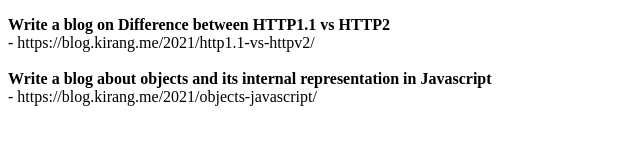
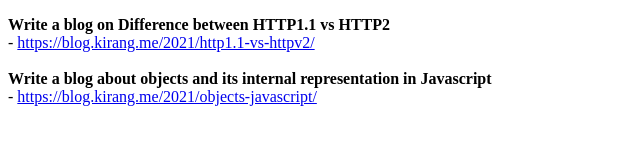
Before and after one commit to notkiran/tasks, a plain HTML site: page task1/index.html in a window 1280 px wide. Shown: the whole page, without its empty margins (0-640 px from the left). Drawn offline with Linux system fonts and the light colour scheme.

Commit message:
Update index.html

```diff
--- a/task1/index.html
+++ b/task1/index.html
@@ -11,11 +11,11 @@
 <p>
     <b>Write a blog on Difference between HTTP1.1 vs HTTP2</b> <br>
 
-    - https://blog.kirang.me/2021/http1.1-vs-httpv2/ <br><br>
+    - <a href = "https://blog.kirang.me/2021/http1.1-vs-httpv2/" target="_blank">https://blog.kirang.me/2021/http1.1-vs-httpv2/</a> <br><br>
 
     <b>Write a blog about objects and its internal representation in Javascript</b> <br>
 
-    - https://blog.kirang.me/2021/objects-javascript/
+    - <a href = "https://blog.kirang.me/2021/objects-javascript/" target="_blank">https://blog.kirang.me/2021/objects-javascript/</a>
 </p>
 </body>
 </html>
```
